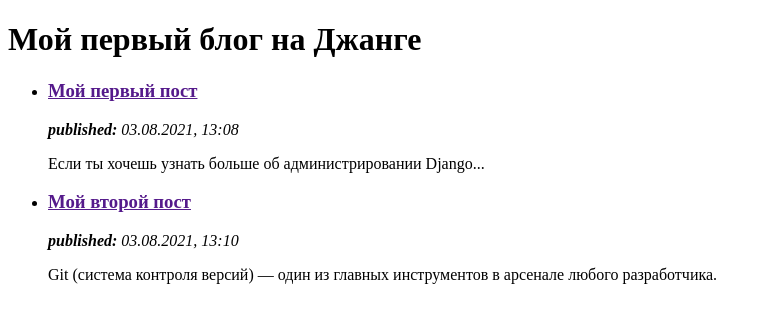
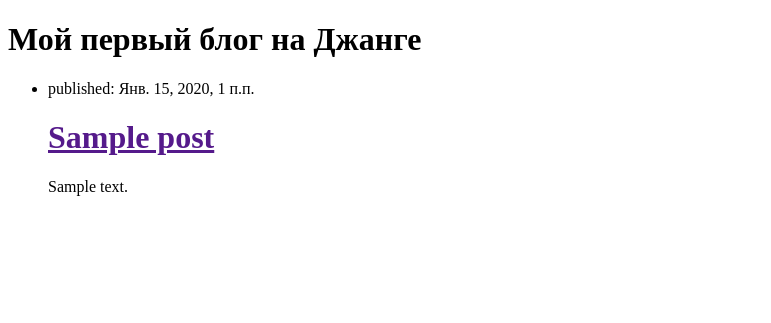
Before and after one commit to redIIIsun/my-first-blog, a Django app: page / in a window 1280 px wide. Shown: the part 34-357 px from the top of the page, without its empty margins (0-771 px from the left). Run offline with Django 3.2, Linux system fonts and the light colour scheme; tables that the repository leaves empty hold one stand-in row (values such as "Sample post").

Commit message:
static in html

```diff
--- a/blog/templates/blog/post_list.html
+++ b/blog/templates/blog/post_list.html
@@ -10,13 +10,25 @@
         </div>
         <h1>Мой первый блог на Джанге</h1>
          <div>
-           <ul><li> <h3><a href="">Мой первый пост</a></h3>
-             <p><em><strong>published:</strong> 03.08.2021, 13:08</em></p>
-            <p>Если ты хочешь узнать больше об администрировании Django...</p></li>
 
-            <li><h3><a href="">Мой второй пост</a></h3>
-            <p><em><strong>published:</strong> 03.08.2021, 13:10</em></p>
-            <p>Git (система контроля версий) — один из главных инструментов в арсенале любого разработчика. </p></li></ul>
+               {% for post in posts %}
+                  <ul><li>
+                      <div>
+                        <p>published: {{ post.published_date }}</p>
+                        <h1><a href="">{{ post.title }}</a></h1>
+                        <p>{{ post.text|linebreaksbr }}</p>
+                       </div>
+                  </li></ul>
+               {% endfor %}
+
          </div>
 </body>
 </html>
+
+<!--<h3><a href="">Мой первый пост</a></h3>-->
+<!--             <p><em><strong>published:</strong> 03.08.2021, 13:08</em></p>-->
+<!--            <p>Если ты хочешь узнать больше об администрировании Django...</p></li>-->
+
+<!--            <li><h3><a href="">Мой второй пост</a></h3>-->
+<!--            <p><em><strong>published:</strong> 03.08.2021, 13:10</em></p>-->
+<!--            <p>Git (система контроля версий) — один из главных инструментов в арсенале любого разработчика. </p>-->
--- a/blog/views.py
+++ b/blog/views.py
@@ -1,5 +1,8 @@
 from django.shortcuts import render
+from django.utils import timezone
+from .models import Post
 
 # Create your views here.
 def post_list(request):
-    return render(request, 'blog/post_list.html', {})
+    posts = Post.objects.filter(published_date__lte=timezone.now()).order_by('published_date')
+    return render(request, 'blog/post_list.html', {'posts': posts})
--- a/mysite/urls.py
+++ b/mysite/urls.py
@@ -15,7 +15,9 @@ Including another URLconf
 """
 from django.contrib import admin
 from django.urls import path, include
+"""my site url Configuration
 
+"""
 urlpatterns = [
     path('admin/', admin.site.urls),
     path('', include('blog.urls')),
```
